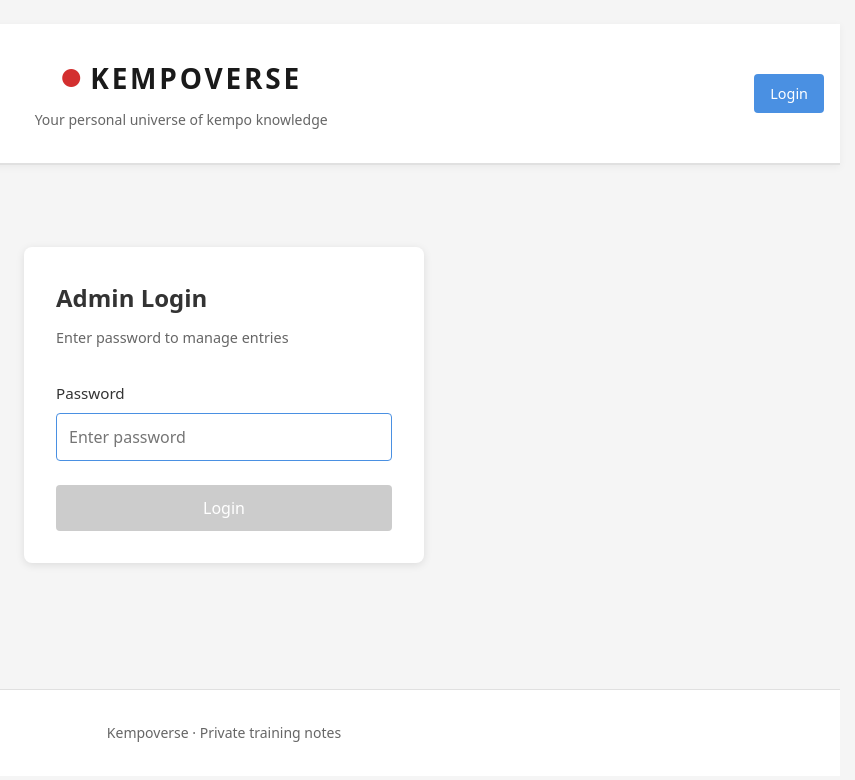
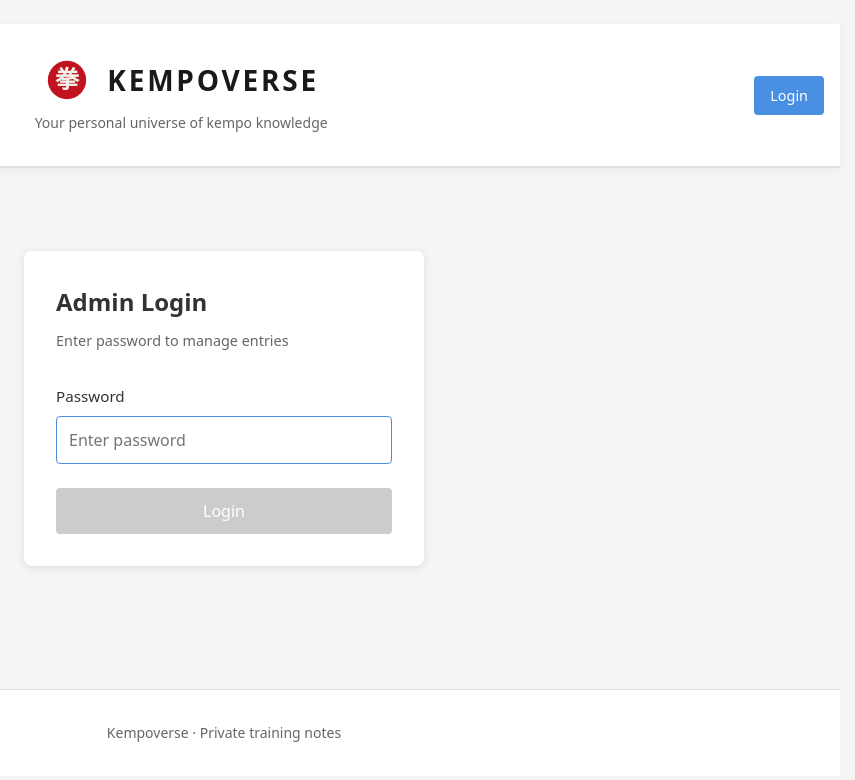
Before and after one commit to vasanthsarathy/kempoverse, a React (Vite) app: page /login in a window 1280 px wide. Shown: the top 780 px of the page, without its empty margins (416-1271 px from the left). Built offline with nearby package versions, Linux system fonts and the light colour scheme.

Commit message:
Add logo image to page header
Display logo SVG in header alongside text branding

```diff
--- a/src/App.css
+++ b/src/App.css
@@ -83,8 +83,13 @@ body {
   display: flex;
   align-items: center;
   justify-content: center;
-  gap: var(--spacing-sm);
+  gap: var(--spacing-md);
   margin-bottom: var(--spacing-sm);
+}
+
+.logo-image {
+  height: 48px;
+  width: auto;
 }
 
 .logo-dot {
--- a/src/App.tsx
+++ b/src/App.tsx
@@ -17,7 +17,7 @@ function AppContent() {
         <div className="header-content">
           <Link to="/" className="logo-link">
             <div className="logo-mark">
-              <span className="logo-dot">●</span>
+              <img src="/logo-kempoverse.svg" alt="Kempoverse Logo" className="logo-image" />
               <h1 className="logo-text">KEMPOVERSE</h1>
             </div>
           </Link>
```
